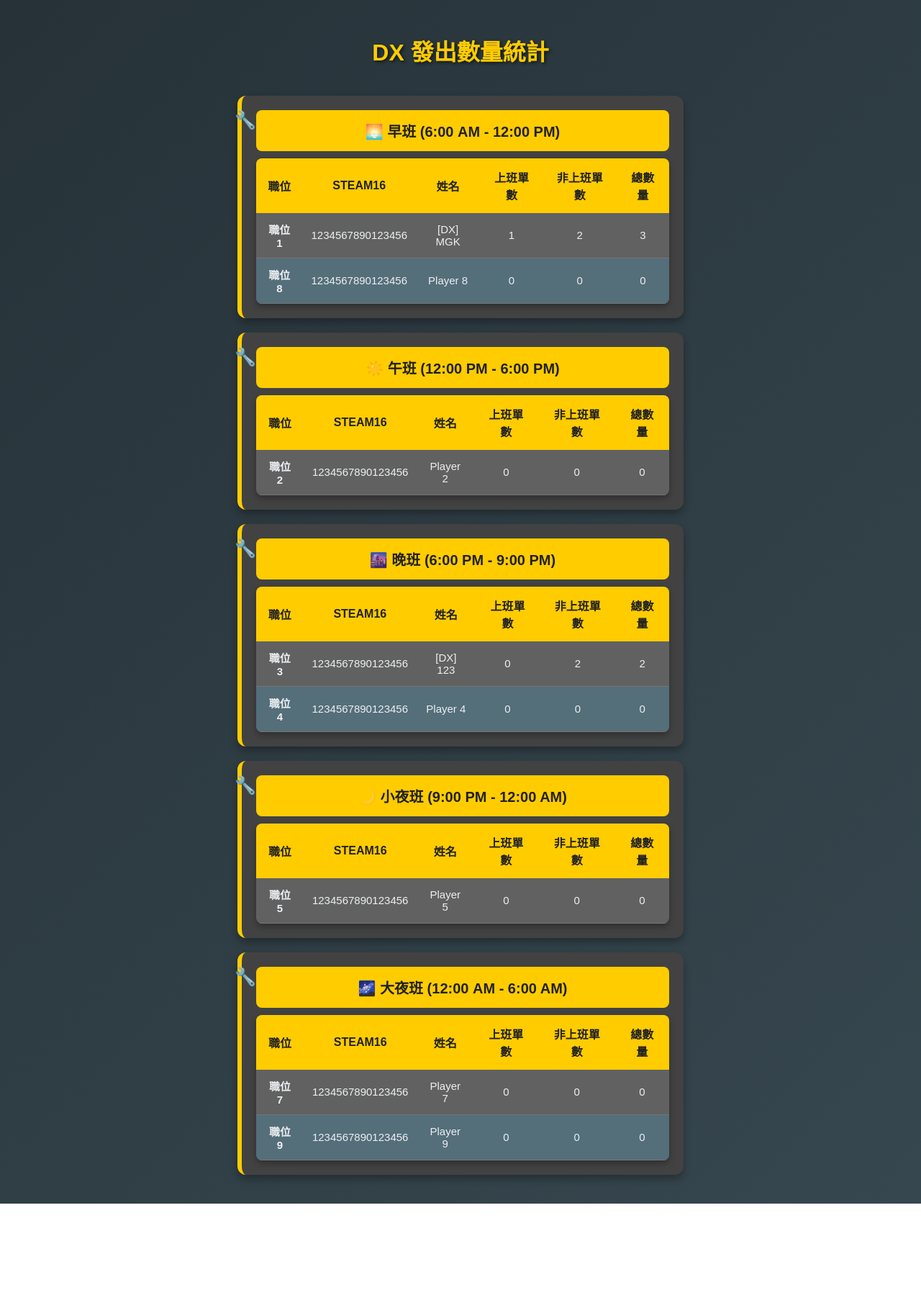
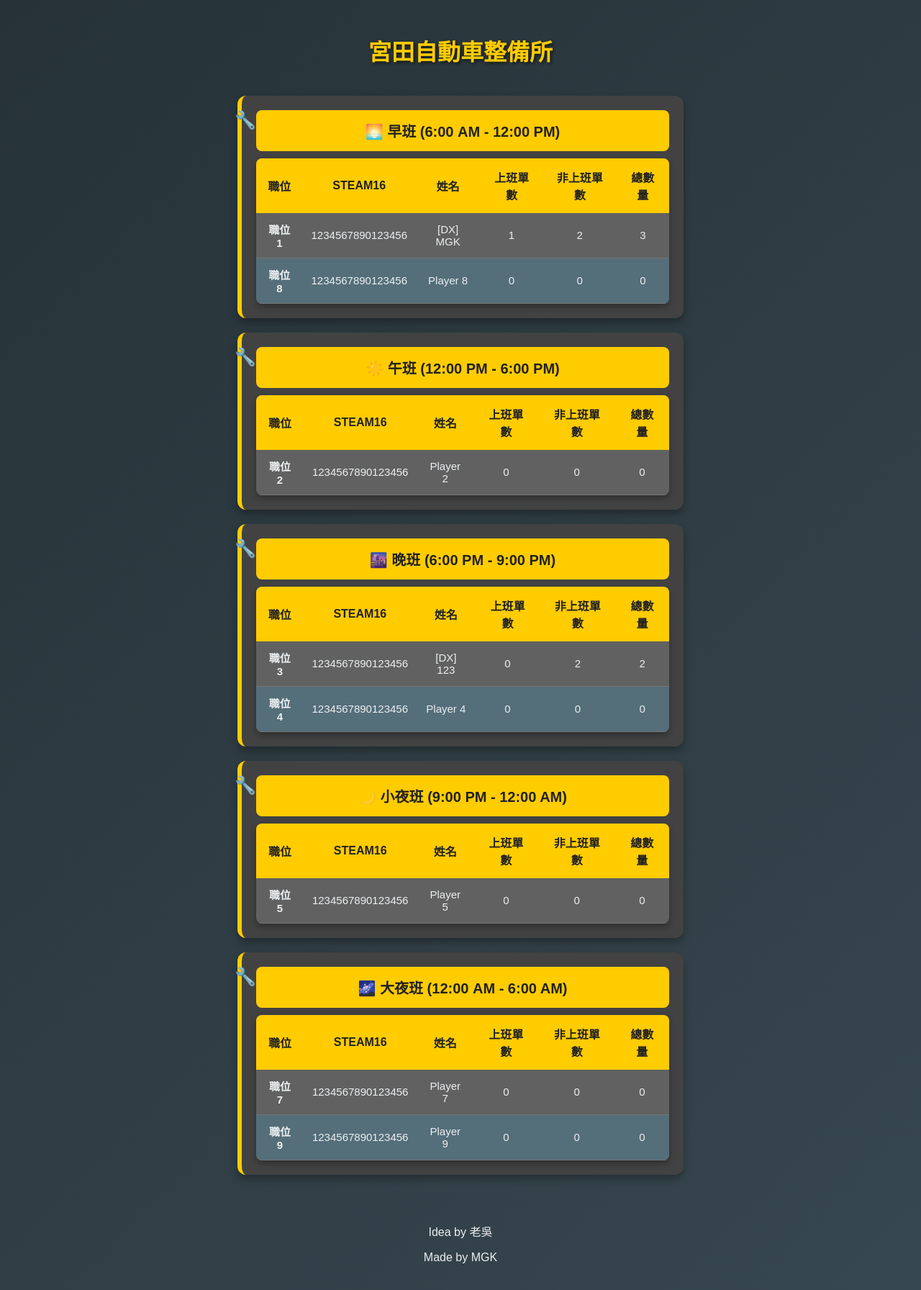
Before and after one commit to mgkplays/dx, a plain HTML site: page index.html in a window 1280 px wide. Shown: the whole page at 72% size. Before the commit the page ends 1672 px from the top, so only its background shows below. Drawn offline with Linux system fonts and the light colour scheme.

Commit message:
Update index.html

```diff
--- a/index.html
+++ b/index.html
@@ -3,14 +3,20 @@
 <head>
     <meta charset="UTF-8">
     <meta name="viewport" content="width=device-width, initial-scale=1.0">
-    <title>DX 發出數量統計</title>
+    <title>宮田自動車整備所</title>
     <link rel="stylesheet" href="styles.css">
 </head>
 <body>
 
-    <h2>DX 發出數量統計</h2>
+    <h2>宮田自動車整備所</h2>
 
     <div id="shiftSections"></div>
+
+    <!-- Credits Section -->
+    <footer style="text-align: center; margin-top: 30px;">
+        <p>Idea by 老吳</p>
+        <p>Made by MGK</p>
+    </footer>
 
     <script src="script.js"></script>
 
```
